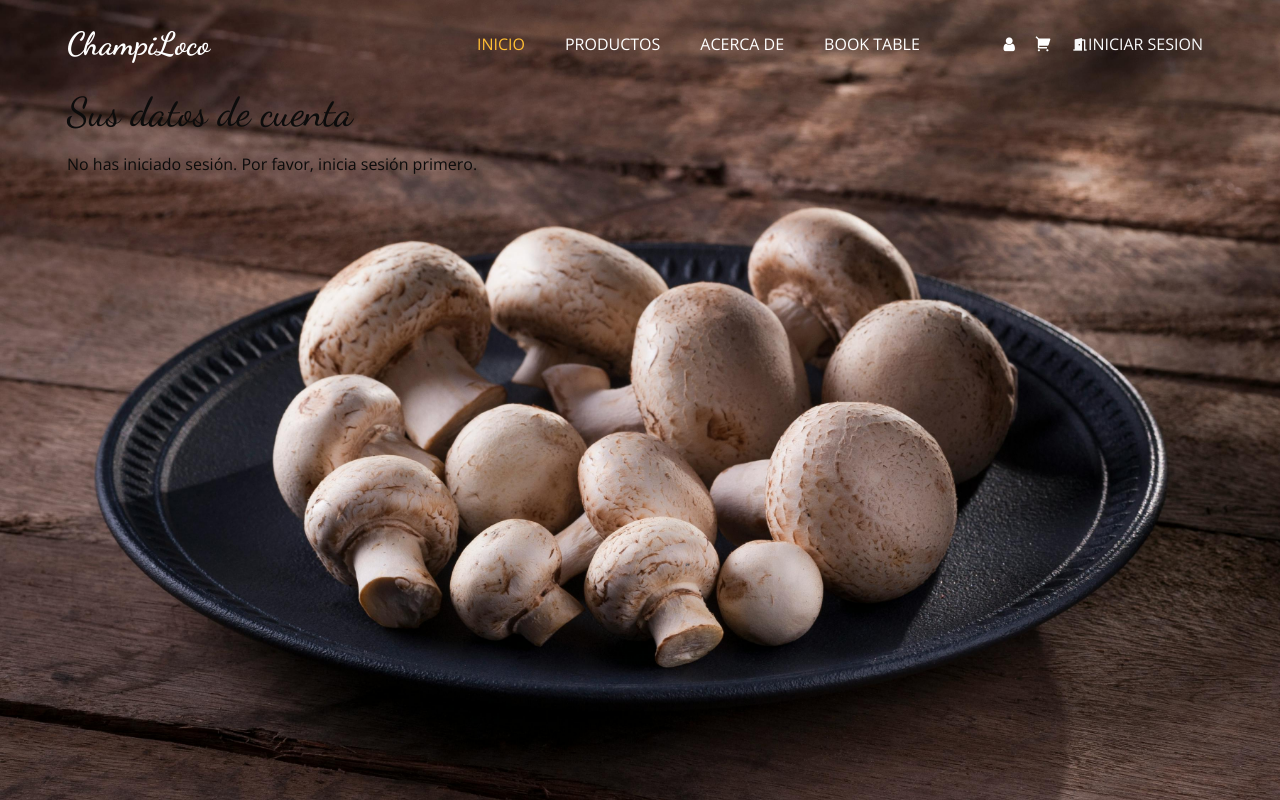
After one commit to Chidyfnfd/Proyecto-Pagina-, a PHP site: the page made by vistas/html/perfil.php in a window 1280 px wide. The commit adds this page. Run offline with PHP 8.4, Linux system fonts and the light colour scheme; some libraries are stand-ins or nearby versions.

Commit message:
Perfil creado

```diff
--- a/index.php
+++ b/index.php
@@ -30,6 +30,8 @@ if (isset($_GET["accion"])) {
         $controlador->verPagina('vistas/html/crearCliente.php');
     } elseif ($_GET["accion"] == "cuentaExitosa") {
         $controlador->verPagina('vistas/html/cuentaExitosa.php');
+    } elseif ($_GET["accion"] == "perfil") {
+        $controlador->verPagina('vistas/html/perfil.php');
     } elseif ($_GET["accion"] == "acercaDe") {
         $controlador->verPagina('vistas/html/acercaDe.php');
     } elseif ($_GET["accion"] == "agregarProducto") {
@@ -80,6 +82,9 @@ if (isset($_GET["accion"])) {
         if ($datosUsuario) {
             // Aquí $datosUsuario contiene todo el registro del usuario
             $_SESSION['usuario_id'] = $datosUsuario['id']; // Accede a los campos correctos
+            $_SESSION['usuario_nombre'] = $datosUsuario['nombre'];
+            $_SESSION['usuario_contraseña'] = $datosUsuario['contraseña'];
+            $_SESSION['usuario_usuarioN'] = $datosUsuario['usuarioN'];
             $_SESSION['usuario_tipo'] = $datosUsuario['tipoUsuario'];
             header('Location: index.php?accion=principal');
         } else {
--- a/vistas/html/crearCliente.php
+++ b/vistas/html/crearCliente.php
@@ -67,7 +67,7 @@
                     </div>
                 </div>
             </div>
-            <button type="submit" class="login__button" formaction="?accion=cuentaExitosa">Crear cuenta</button>
+            <button type="submit" class="login__button">Crear cuenta</button>
             <div class="login__check">
                 <a href="index.php?accion=login" class="login__forgot">¿Ya tiene cuenta?</a>
             </div>
--- /dev/null
+++ b/vistas/html/perfil.php
@@ -0,0 +1,242 @@
+<!DOCTYPE html>
+<html>
+
+<head>
+  <!-- Basic -->
+  <meta charset="utf-8" />
+  <meta http-equiv="X-UA-Compatible" content="IE=edge" />
+  <!-- Mobile Metas -->
+  <meta name="viewport" content="width=device-width, initial-scale=1, shrink-to-fit=no" />
+  <link rel="shortcut icon" href="vistas/images/favicon.png" type="">
+
+  <title>ChampiLoco(Perfil)</title>
+
+  <!-- bootstrap core css -->
+  <link rel="stylesheet" type="text/css" href="vistas/css/bootstrap.css" />
+  <link href="https://cdn.jsdelivr.net/npm/bootstrap@5.3.0/dist/css/bootstrap.min.css" rel="stylesheet">
+  <link href="https://cdn.jsdelivr.net/npm/remixicon@4.3.0/fonts/remixicon.css" rel="stylesheet" />
+
+  <!--owl slider stylesheet -->
+  <link rel="stylesheet" type="text/css"
+    href="https://cdnjs.cloudflare.com/ajax/libs/OwlCarousel2/2.3.4/assets/owl.carousel.min.css" />
+  <!-- nice select  -->
+  <link rel="stylesheet" href="https://cdnjs.cloudflare.com/ajax/libs/jquery-nice-select/1.1.0/css/nice-select.min.css"
+    integrity="sha512-CruCP+TD3yXzlvvijET8wV5WxxEh5H8P4cmz0RFbKK6FlZ2sYl3AEsKlLPHbniXKSrDdFewhbmBK5skbdsASbQ=="
+    crossorigin="anonymous" />
+  <!-- font awesome style -->
+  <link href="vistas/css/font-awesome.min.css" rel="stylesheet" />
+
+  <!-- Custom styles for this template -->
+  <link href="vistas/css/style.css" rel="stylesheet" />
+  <!-- responsive style -->
+  <link href="vistas/css/responsive.css" rel="stylesheet" />
+  <link href="vistas/css/stylePrincipal.css" rel="stylesheet" />
+
+</head>
+
+<body>
+
+  <div class="hero_area">
+    <div class="bg-box">
+      <img src="vistas/images/hero-bg.jpg" alt="">
+    </div>
+    <!-- header section strats -->
+    <header class="header_section">
+      <div class="container">
+        <nav class="navbar navbar-expand-lg custom_nav-container ">
+          <a class="navbar-brand" href="index.php?accion=principal">
+            <span>
+              ChampiLoco
+            </span>
+          </a>
+
+          <button class="navbar-toggler" type="button" data-toggle="collapse" data-target="#navbarSupportedContent"
+            aria-controls="navbarSupportedContent" aria-expanded="false" aria-label="Toggle navigation">
+            <span class=""> </span>
+          </button>
+
+          <div class="collapse navbar-collapse" id="navbarSupportedContent">
+            <ul class="navbar-nav  mx-auto ">
+              <li class="nav-item active">
+                <a class="nav-link" href="index.php?accion=principal">Inicio <span class="sr-only">(current)</span></a>
+              </li>
+              <li class="nav-item">
+                <a class="nav-link" href="index.php?accion=productos">Productos</a>
+              </li>
+              <li class="nav-item">
+                <a class="nav-link" href="index.php?accion=acercaDe">Acerca de </a>
+              </li>
+              <li class="nav-item">
+                <a class="nav-link" href="book.html">Book Table</a>
+              </li>
+            </ul>
+            <div class="user_option">
+              <a href="" class="user_link">
+                <i class="fa fa-user" aria-hidden="true"></i>
+              </a>
+              <a class="cart_link" href="#">
+                <svg xmlns="http://www.w3.org/2000/svg" viewBox="0 0 24 24" fill="currentColor">
+                  <path
+                    d="M4.00436 6.41686L0.761719 3.17422L2.17593 1.76001L5.41857 5.00265H20.6603C21.2126 5.00265 21.6603 5.45037 21.6603 6.00265C21.6603 6.09997 21.6461 6.19678 21.6182 6.29L19.2182 14.29C19.0913 14.713 18.7019 15.0027 18.2603 15.0027H6.00436V17.0027H17.0044V19.0027H5.00436C4.45207 19.0027 4.00436 18.5549 4.00436 18.0027V6.41686ZM5.50436 23.0027C4.67593 23.0027 4.00436 22.3311 4.00436 21.5027C4.00436 20.6742 4.67593 20.0027 5.50436 20.0027C6.33279 20.0027 7.00436 20.6742 7.00436 21.5027C7.00436 22.3311 6.33279 23.0027 5.50436 23.0027ZM17.5044 23.0027C16.6759 23.0027 16.0044 22.3311 16.0044 21.5027C16.0044 20.6742 16.6759 20.0027 17.5044 20.0027C18.3328 20.0027 19.0044 20.6742 19.0044 21.5027C19.0044 22.3311 18.3328 23.0027 17.5044 23.0027Z">
+                  </path>
+                </svg>
+              </a>
+              <?php
+              if (isset($_SESSION['usuario_id'])) {
+                if ($_SESSION['usuario_tipo'] == 1) {
+                  // Mostrar opciones solo para administradores
+                  echo "<a class='text-light' href='index.php?accion=admin'><i class='ri-admin-fill'></i></a>";
+                } else {
+                  // Mostrar opciones para clientes
+                  echo "<a class='text-light' href='index.php?accion=perfil'><i class='ri-user-settings-fill'></i></a>";
+                }
+              } else {
+                // Mostrar opciones para usuarios no autenticados
+                echo "<a class='text-light' href='index.php?accion=login'> <i class='ri-door-open-fill'></i>INICIAR SESION</a>";
+              }
+              ?>
+            </div>
+          </div>
+        </nav>
+      </div>
+    </header>
+    <!-- end header section -->
+    <div class="container ">
+              <div class="row">
+                <div class="col-md-7 col-lg-6 ">
+                  <div class="detail-box">
+                    <h1>Sus datos de cuenta</h1>
+                    <p></p>
+                    <?php
+                    // Comprueba si el usuario ha iniciado sesión
+                    if (isset($_SESSION['usuario_id']) && isset($_SESSION['usuario_tipo'])) {
+
+                      // Mostrar los datos en una tabla
+                      echo "<table border='1' cellpadding='10' cellspacing='0'>
+                              <tr>
+                                  <th>ID de Usuario</th>
+                                  <th>Nombre</th>
+                                  <th>Contraseña</th>
+                                  <th>Nombre de Usuario</th>
+                                  <th>Tipo de Usuario</th>
+                              </tr>
+                              <tr>
+                                  <td>" . $_SESSION['usuario_id'] . "</td>
+                                  <td>" . $_SESSION['usuario_nombre'] . "</td>
+                                  <td>" . $_SESSION['usuario_contraseña'] . "</td>
+                                  <td>" . $_SESSION['usuario_usuarioN'] . "</td>
+                                  <td>" . $_SESSION['usuario_tipo'] . "</td>
+                              </tr>
+                            </table>";
+                  } else {
+                      echo "No has iniciado sesión. Por favor, inicia sesión primero.";
+                      // Redirigir al login
+                      // header('Location: index.php?accion=login');
+                      exit();
+                  }
+                    ?>
+                  </div>
+                </div>
+              </div>
+            </div>
+  <!-- footer section -->
+  <footer class="footer_section">
+    <div class="container">
+      <div class="row">
+        <div class="col-md-4 footer-col">
+          <div class="footer_contact">
+            <h4>
+              Contactanos
+            </h4>
+            <div class="contact_link_box">
+              <a href="">
+                <i class="ri-whatsapp-line" aria-hidden="true"></i>
+                <span>
+                  Whatsapp +57 3000000000
+                </span>
+              </a>
+              <a href="">
+                <i class="fa fa-phone" aria-hidden="true"></i>
+                <span>
+                  Llama +57 3000000000
+                </span>
+              </a>
+              <a href="">
+                <i class="fa fa-envelope" aria-hidden="true"></i>
+                <span>
+                  correo@gmail.com
+                </span>
+              </a>
+            </div>
+          </div>
+        </div>
+        <div class="col-md-4 footer-col">
+          <div class="footer_detail">
+            <a href="" class="footer-logo">
+              ChampiLoco
+            </a>
+            <p>
+              Tu dosis diaria de locura... ¡con champiñones!
+            </p>
+            <div class="footer_social">
+              <a href="">
+                <i class="fa fa-facebook" aria-hidden="true"></i>
+              </a>
+              <a href="">
+                <i class="fa fa-twitter" aria-hidden="true"></i>
+              </a>
+              <a href="">
+                <i class="fa fa-linkedin" aria-hidden="true"></i>
+              </a>
+              <a href="">
+                <i class="fa fa-instagram" aria-hidden="true"></i>
+              </a>
+              <a href="">
+                <i class="fa fa-pinterest" aria-hidden="true"></i>
+              </a>
+            </div>
+          </div>
+        </div>
+        <div class="col-md-4 footer-col">
+          <h4>
+            Estamos disponibles
+          </h4>
+          <p>
+            Todos los dias
+          </p>
+          <p>
+            10.00 Am -10.00 Pm
+          </p>
+        </div>
+      </div>
+    </div>
+  </footer>
+  <!-- footer section -->
+
+  <!-- jQery -->
+  <script src="https://code.jquery.com/jquery-3.6.0.min.js"></script>
+  <!-- popper js -->
+  <script src="https://cdn.jsdelivr.net/npm/popper.js@1.16.0/dist/umd/popper.min.js"
+    integrity="sha384-Q6E9RHvbIyZFJoft+2mJbHaEWldlvI9IOYy5n3zV9zzTtmI3UksdQRVvoxMfooAo" crossorigin="anonymous">
+    </script>
+  <!-- bootstrap js -->
+  <script src="vistas/js/bootstrap.js"></script>
+  <script src="https://cdn.jsdelivr.net/npm/bootstrap@5.3.0/dist/js/bootstrap.bundle.min.js"></script>
+  <!-- owl slider -->
+  <script src="https://cdnjs.cloudflare.com/ajax/libs/OwlCarousel2/2.3.4/owl.carousel.min.js">
+  </script>
+  <!-- isotope js -->
+  <script src="https://unpkg.com/isotope-layout@3.0.4/dist/isotope.pkgd.min.js"></script>
+  <!-- nice select -->
+  <script src="https://cdnjs.cloudflare.com/ajax/libs/jquery-nice-select/1.1.0/js/jquery.nice-select.min.js"></script>
+  <!-- custom js -->
+  <script src="vistas/js/custom.js"></script>
+  <script src="vistas/js/productos.js"></script>
+  <!-- Google Map -->
+  <script src="https://maps.googleapis.com/maps/api/js?key=AIzaSyCh39n5U-4IoWpsVGUHWdqB6puEkhRLdmI&callback=myMap">
+  </script>
+  <!-- End Google Map -->
+
+</body>
+
+</html>
--- a/vistas/html/principal.php
+++ b/vistas/html/principal.php
@@ -9,7 +9,7 @@
   <meta name="viewport" content="width=device-width, initial-scale=1, shrink-to-fit=no" />
   <link rel="shortcut icon" href="vistas/images/favicon.png" type="">
 
-  <title>ChampiLoco(Admin)</title>
+  <title>ChampiLoco</title>
 
   <!-- bootstrap core css -->
   <link rel="stylesheet" type="text/css" href="vistas/css/bootstrap.css" />
@@ -85,7 +85,7 @@
               if (isset($_SESSION['usuario_id'])) {
                 if ($_SESSION['usuario_tipo'] == 1) {
                   // Mostrar opciones solo para administradores
-                  echo "<a class='text-light' href='index.php?accion=admin'><i class='ri-admin-fill'></i></a>";
+                  echo "<a class='text-light' href='index.php?accion=perfil'><i class='ri-admin-fill'></i></a>";
                 } else {
                   // Mostrar opciones para clientes
                   echo "<a class='text-light' href='index.php?accion=perfil'><i class='ri-user-settings-fill'></i></a>";
```
Also changed, not shown: vistas/html/cuentaExitosa.php (deleted, +0 -63 lines).
